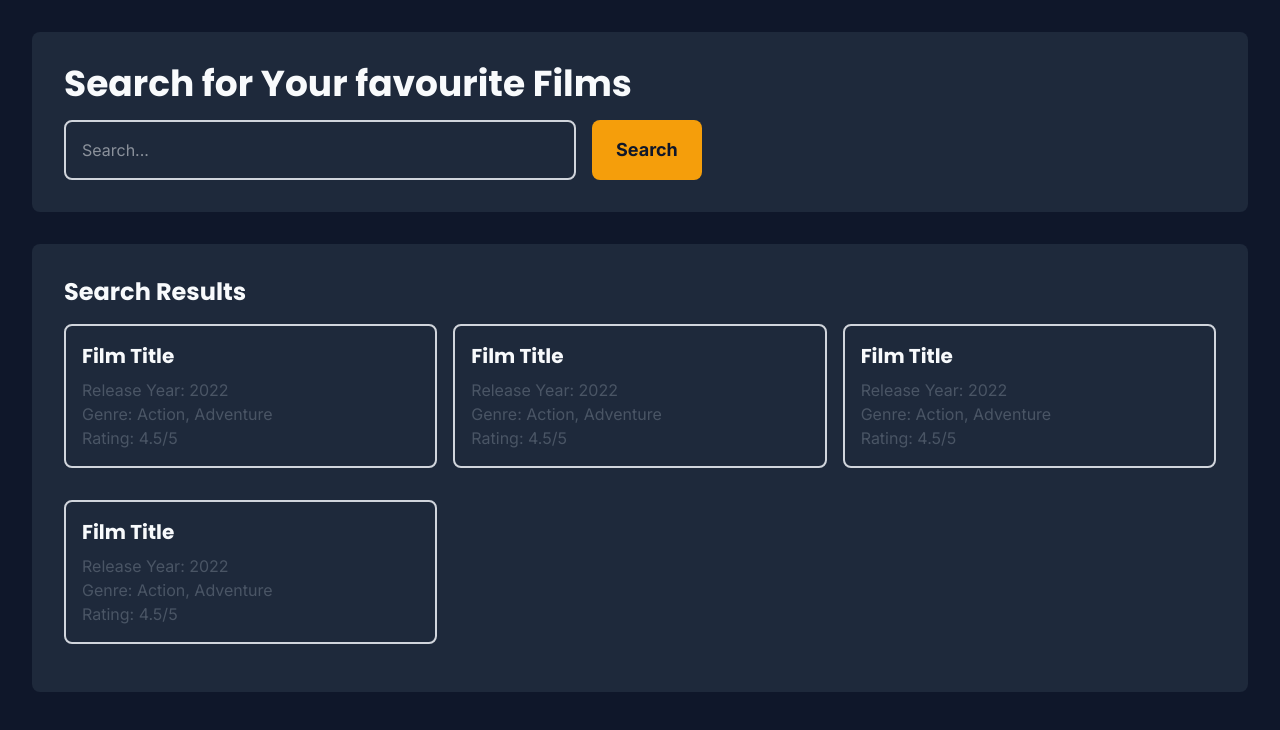
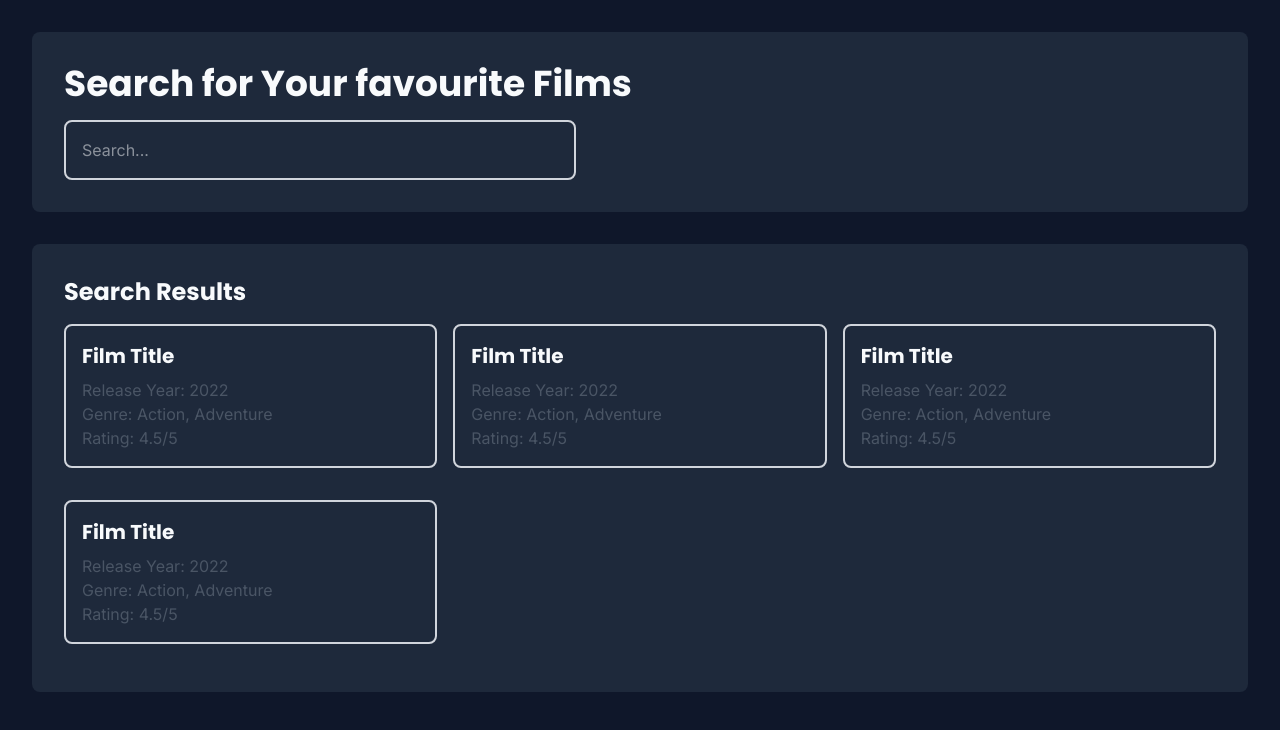
Before and after one commit to Andriy-Babych/RS3Project, a React (Vite) app: page / in a window 1280 px wide. Shown: the top 730 px of the page. Built offline with nearby package versions, Linux system fonts and the light colour scheme.

Commit message:
remove form and button

```diff
--- a/src/components/search-bar.tsx
+++ b/src/components/search-bar.tsx
@@ -2,10 +2,10 @@ export default function SearchBar() {
     return (
         <header className="App-header p-8 w-full rounded-lg">
             <h1 className="text-4xl font-bold mb-4">Search for Your favourite Films</h1>
-            <form action="submit" className="search-form flex gap-4 items-center">
-                <input type="text" placeholder="Search..." className="search-input p-4 border-2 border-solid border-gray-300 rounded-lg w-lg" />
-                <button className="search-button py-4 px-6 rounded-lg font-bold text-lg">Search</button>
-            </form>
+
+            <input type="text" placeholder="Search..." className="search-input p-4 border-2 border-solid border-gray-300 rounded-lg w-lg" />
+
+
         </header>
     )
 }
```
